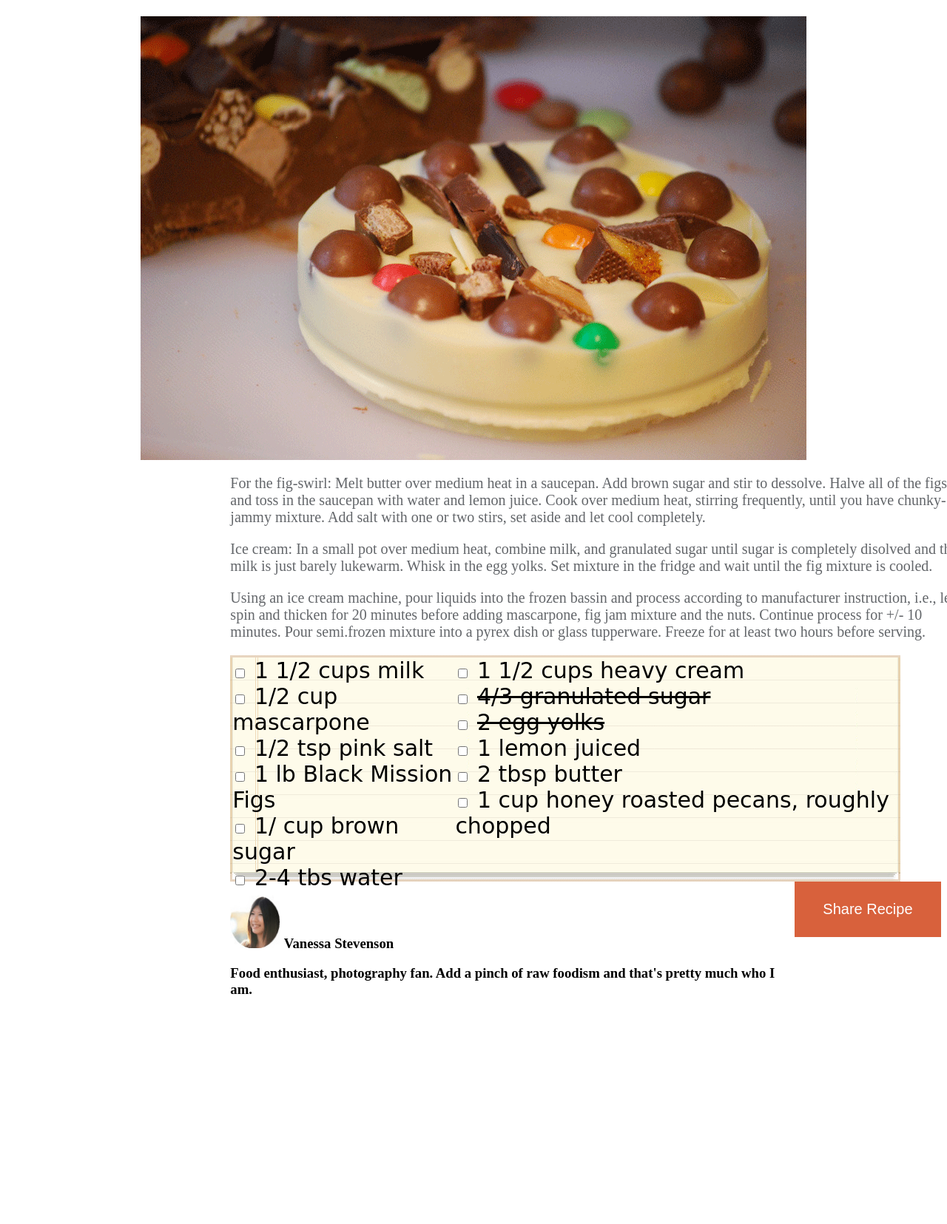
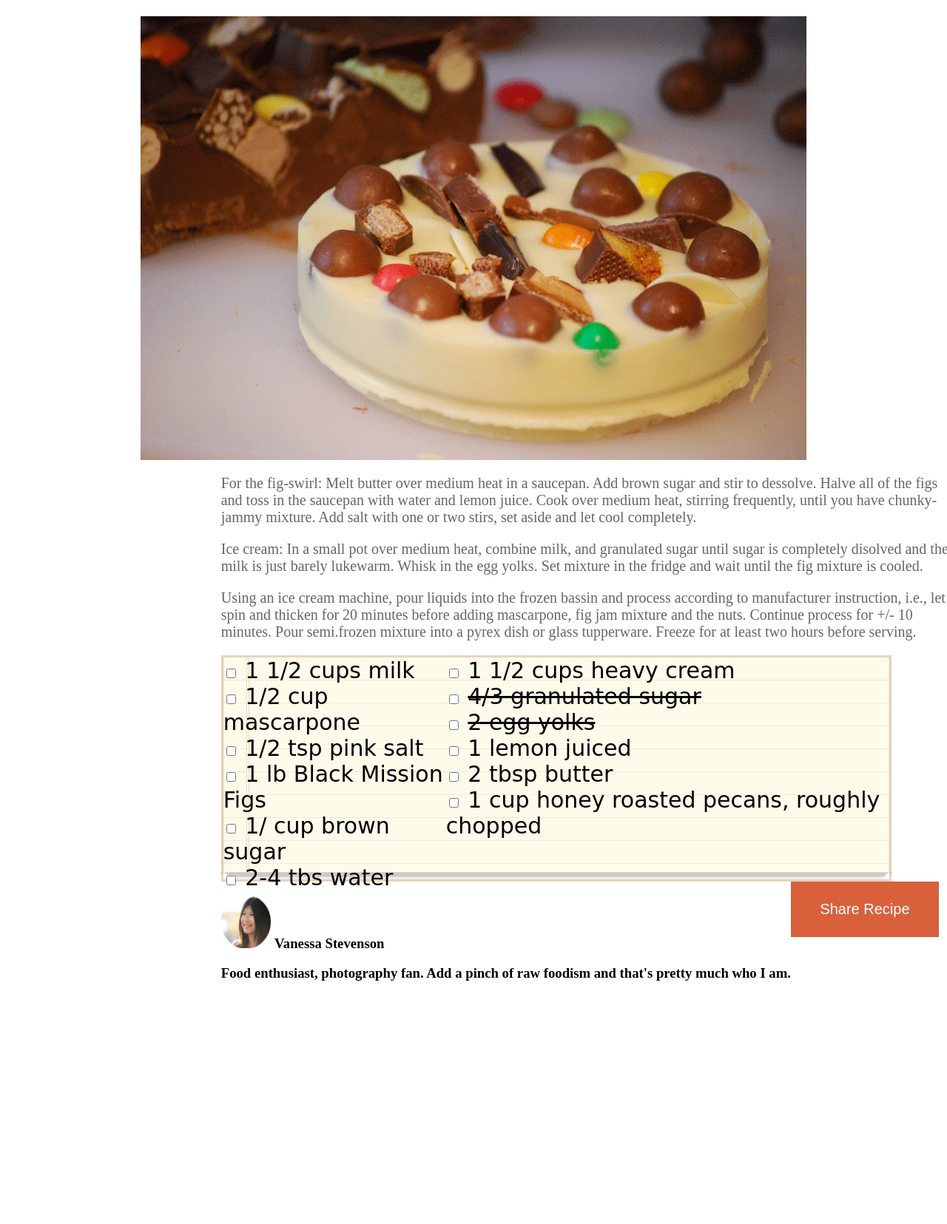
Before and after one commit to YAOdat/Chocolate-Pizza, a plain HTML site: page index.html in a window 1280 px wide. Shown: the part 245-1900 px from the top of the page at 74% size. Drawn offline with nearby package versions, Linux system fonts and the light colour scheme; a web font is replaced by a local one.

Commit message:
Update style.css

```diff
--- a/style.css
+++ b/style.css
@@ -90,7 +90,7 @@ header{
     font-size: 20px;
     color: #63666A;
     width: 1000px;
-    margin-left: 24%;
+    margin-left: 23%;
 }
 
 #ingredients {
@@ -100,7 +100,7 @@ header{
     width: 900px;
     height: 300px;
     float: left;
-    margin-left: 24%;
+    margin-left: 23%;
     border: solid #ad6e2649;
     list-style-type: none;
     font-size: 30px;
@@ -112,7 +112,7 @@ header{
 
   display: flex;
   flex-direction: row;
-    margin-left: 24%;
+    margin-left: 23%;
 }
 
 h3{
```
